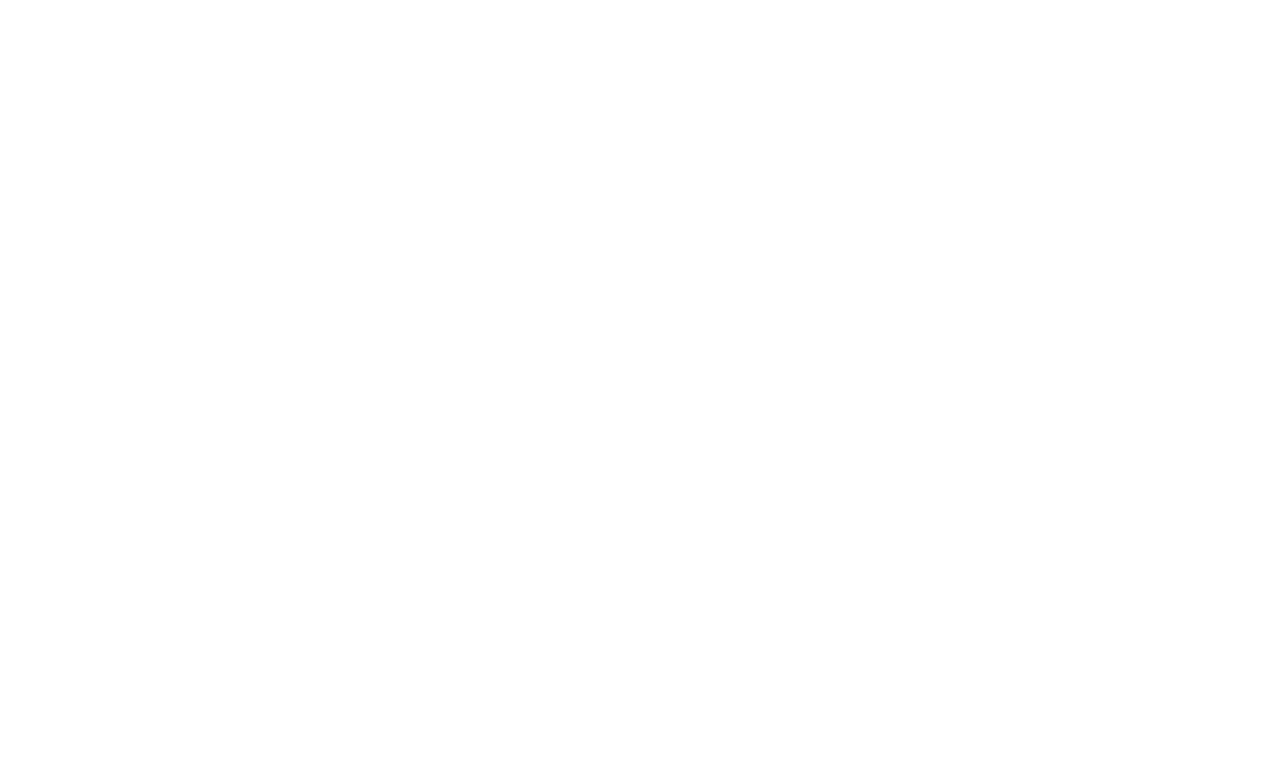
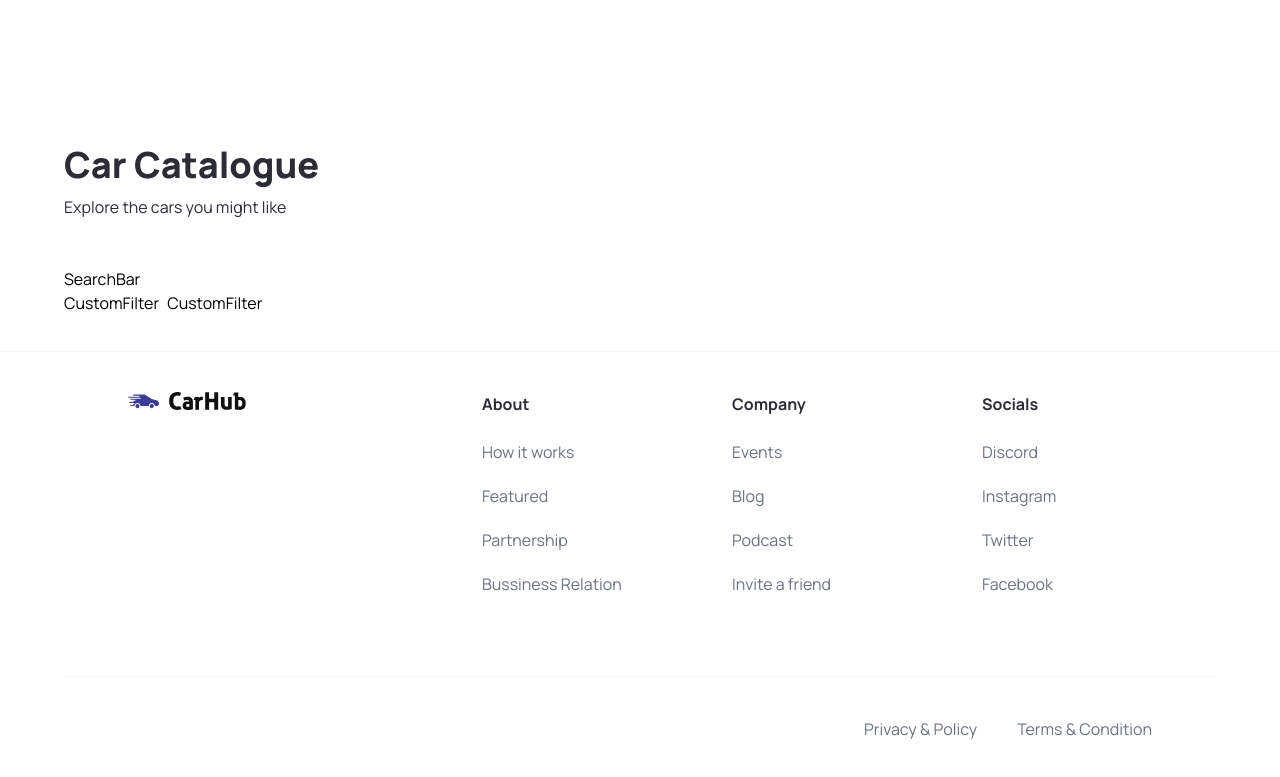
Before and after one commit to Ikamrava/car-rental, a Next.js app: page / in a window 1280 px wide. Shown: the part 719-1496 px from the top of the page. Before the commit the page ends 800 px from the top, so only its background shows below. Built offline with nearby package versions, Linux system fonts and the light colour scheme.

Commit message:
before main page

```diff
--- a/Types/index.ts
+++ b/Types/index.ts
@@ -3,5 +3,6 @@ import { MouseEventHandler } from "react";
 export interface CustomButtonProps {
   title: string;
   containerStyles?: string;
+  btnType?: "button" | "submit";
   handleClick?: MouseEventHandler<HTMLButtonElement>;
 }
--- a/app/layout.tsx
+++ b/app/layout.tsx
@@ -1,12 +1,13 @@
+import Navbar from '@/component/Navbar'
 import './globals.css'
 import type { Metadata } from 'next'
-import { Inter } from 'next/font/google'
+import Footer from '@/component/Footer'
 
-const inter = Inter({ subsets: ['latin'] })
+
 
 export const metadata: Metadata = {
-  title: 'Create Next App',
-  description: 'Generated by create next app',
+  title: 'Car Hub',
+  description: 'Discover the Best Cars in the World',
 }
 
 export default function RootLayout({
@@ -16,7 +17,11 @@ export default function RootLayout({
 }) {
   return (
     <html lang="en">
-      <body className={inter.className}>{children}</body>
+      <body className=' relative' >
+        <Navbar/>
+        {children}
+        <Footer/>
+        </body>
     </html>
   )
 }
--- a/app/page.tsx
+++ b/app/page.tsx
@@ -1,11 +1,27 @@
 
+import CustomFilter from '@/component/CustomFilter'
 import Hero from '@/component/Hero'
+import SearchBar from '@/component/SearchBar'
 
 
 export default function Home() {
   return (
     <main className=" overflow-hidden">
           <Hero/>
+          <div className="mt-12 padding-x padding-y max-width" id="discover">
+            <div className='home__text-container'>
+              <h1 className=' text-4xl font-extrabold'>Car Catalogue</h1>
+              <p>Explore the cars you might like</p>
+            </div>
+            <div className='home__filters'>
+              <SearchBar/>
+            </div>
+            <div className='home__filter-container'>
+             <CustomFilter title="fuel" />
+             <CustomFilter title="year" />
+            </div>
+
+          </div>
     </main>
   )
 }
--- a/component/CustomButton.tsx
+++ b/component/CustomButton.tsx
@@ -1,9 +1,9 @@
 "use client"
 import { CustomButtonProps } from "@/Types"
 
-function CustomButton({title,containerStyles,handleClick}:CustomButtonProps) {
+function CustomButton({title,containerStyles,handleClick,btnType}:CustomButtonProps) {
   return (
-    <button disabled={false} type={"button"} className={`custom-btn  ${containerStyles}`} onClick={()=>{}}>
+    <button disabled={false} type={btnType} className={`custom-btn  ${containerStyles}`} onClick={()=>{}}>
         <span className={"flex-1"}>{title}</span>
          </button>
   )
--- /dev/null
+++ b/component/CustomFilter.tsx
@@ -0,0 +1,9 @@
+import React from 'react'
+
+function CustomFilter() {
+  return (
+    <div>CustomFilter</div>
+  )
+}
+
+export default CustomFilter
--- /dev/null
+++ b/component/Footer.tsx
@@ -0,0 +1,51 @@
+import Image from 'next/image'
+import React from 'react'
+import { footerLinks } from '@/constants'
+import Link from 'next/link'
+
+function Footer() {
+  return (
+    <footer className='flex flex-col text-black-100  mt-5 border-t border-gray-100 padding-x'>
+    <div className='flex max-md:flex-col flex-wrap justify-between gap-5 sm:px-16 px-6 py-10'>
+      <div className='flex flex-col justify-start items-start gap-6'>
+        <Image src='/logo.svg' alt='logo' width={118} height={18} className='object-contain' />
+
+      </div>
+
+      <div className="footer__links">
+        {footerLinks.map((item) => (
+          <div key={item.title} className="footer__link">
+            <h3 className="font-bold">{item.title}</h3>
+            <div className="flex flex-col gap-5">
+              {item.links.map((link) => (
+                <Link
+                  key={link.title}
+                  href={link.url}
+                  className="text-gray-500"
+                >
+                  {link.title}
+                </Link>
+              ))}
+            </div>
+          </div>
+        ))}
+      </div>
+    </div>
+
+    <div className='flex justify-between items-center flex-wrap mt-10 border-t border-gray-100 sm:px-16 px-6 py-10'>
+
+
+      <div className="footer__copyrights-link">
+        <Link href="/" className="text-gray-500">
+          Privacy & Policy
+        </Link>
+        <Link href="/" className="text-gray-500">
+          Terms & Condition
+        </Link>
+      </div>
+    </div>
+  </footer>
+  )
+}
+
+export default Footer
--- a/component/Hero.tsx
+++ b/component/Hero.tsx
@@ -25,8 +25,9 @@ function Hero() {
         <div className="hero__image-container">
             <div className="hero__image">
                 <Image src="/hero.png" alt="Hero Image" layout="fill" objectFit="contain" />
+                </div>
                 <div className="hero__image-overlay"></div>
-            </div>
+
         </div>
     </div>
   )
--- /dev/null
+++ b/component/SearchBar.tsx
@@ -0,0 +1,9 @@
+import React from 'react'
+
+function SearchBar() {
+  return (
+    <div>SearchBar</div>
+  )
+}
+
+export default SearchBar
--- /dev/null
+++ b/constants/index.ts
@@ -0,0 +1,101 @@
+export const manufacturers = [
+  "Acura",
+  "Alfa Romeo",
+  "Aston Martin",
+  "Audi",
+  "Bentley",
+  "BMW",
+  "Buick",
+  "Cadillac",
+  "Chevrolet",
+  "Chrysler",
+  "Citroen",
+  "Dodge",
+  "Ferrari",
+  "Fiat",
+  "Ford",
+  "GMC",
+  "Honda",
+  "Hyundai",
+  "Infiniti",
+  "Jaguar",
+  "Jeep",
+  "Kia",
+  "Lamborghini",
+  "Land Rover",
+  "Lexus",
+  "Lincoln",
+  "Maserati",
+  "Mazda",
+  "McLaren",
+  "Mercedes-Benz",
+  "MINI",
+  "Mitsubishi",
+  "Nissan",
+  "Porsche",
+  "Ram",
+  "Rolls-Royce",
+  "Subaru",
+  "Tesla",
+  "Toyota",
+  "Volkswagen",
+  "Volvo",
+];
+
+export const yearsOfProduction = [
+  { title: "Year", value: "" },
+  { title: "2015", value: "2015" },
+  { title: "2016", value: "2016" },
+  { title: "2017", value: "2017" },
+  { title: "2018", value: "2018" },
+  { title: "2019", value: "2019" },
+  { title: "2020", value: "2020" },
+  { title: "2021", value: "2021" },
+  { title: "2022", value: "2022" },
+  { title: "2023", value: "2023" },
+];
+
+export const fuels = [
+  {
+    title: "Fuel",
+    value: "",
+  },
+  {
+    title: "Gas",
+    value: "Gas",
+  },
+  {
+    title: "Electricity",
+    value: "Electricity",
+  },
+];
+
+export const footerLinks = [
+  {
+    title: "About",
+    links: [
+      { title: "How it works", url: "/" },
+      { title: "Featured", url: "/" },
+      { title: "Partnership", url: "/" },
+      { title: "Bussiness Relation", url: "/" },
+    ],
+  },
+  {
+    title: "Company",
+    links: [
+      { title: "Events", url: "/" },
+      { title: "Blog", url: "/" },
+      { title: "Podcast", url: "/" },
+      { title: "Invite a friend", url: "/" },
+    ],
+  },
+  {
+    title: "Socials",
+    links: [
+      { title: "Discord", url: "/" },
+      { title: "Instagram", url: "/" },
+      { title: "Twitter", url: "/" },
+      { title: "Facebook", url: "/" },
+    ],
+  },
+];
```
Also changed, not shown: component/Navbar.tsx (added, +19 -0 lines).
